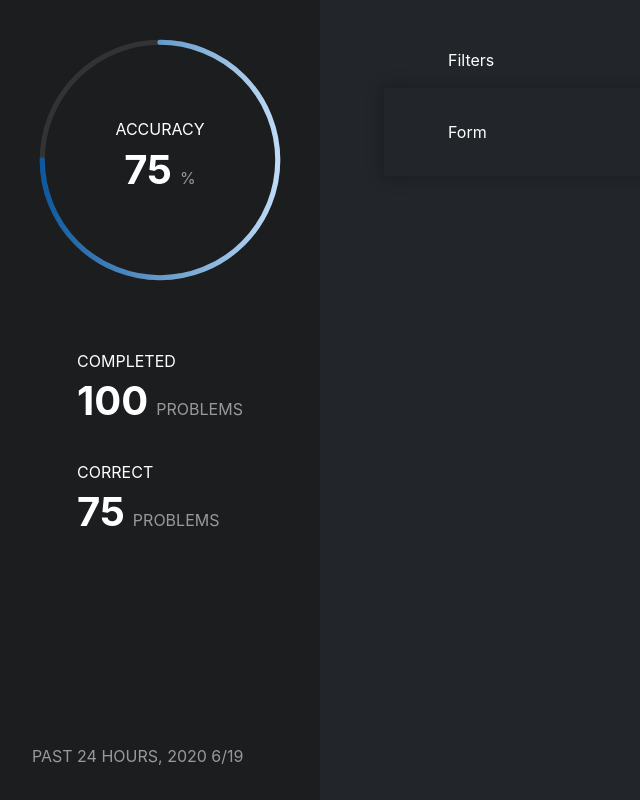
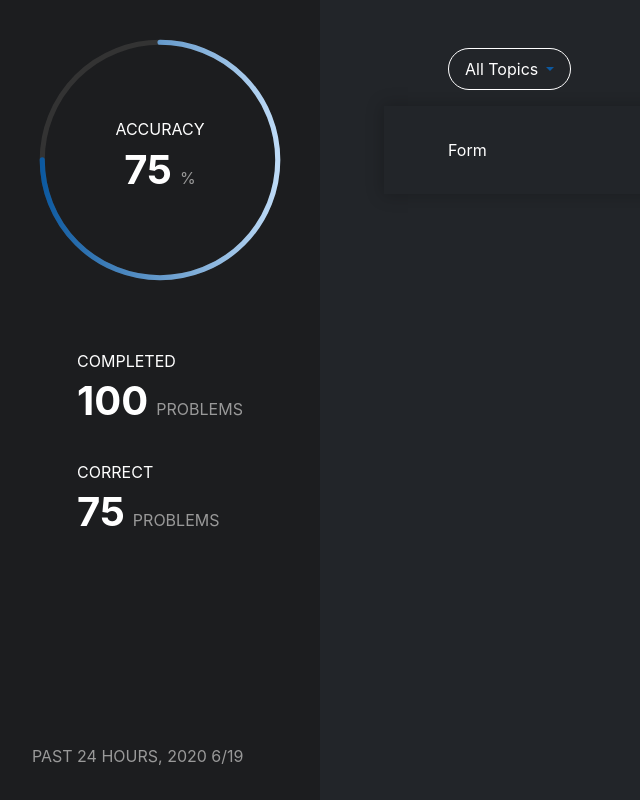
Before and after one commit to VictorCazanave/avancevl-exam, a React (Create React App) app: page / in a window 1280 px wide. Shown: the whole page, without its empty margins (0-640 px from the left). Built offline with nearby package versions, Linux system fonts and the light colour scheme.

Commit message:
Implement simple selector for desktop

```diff
--- a/src/components/Exercise/ExerciseFilters.js
+++ b/src/components/Exercise/ExerciseFilters.js
@@ -1,9 +1,50 @@
-import React from 'react';
+import React, { useState } from 'react';
+import Dropdown from 'react-bootstrap/Dropdown';
 
 function ExerciseFilters() {
+	const [topic, setTopic] = useState('all');
+	const [topicOptions] = useState([
+		{
+			value: 'all',
+			label: 'All Topics',
+		},
+		{
+			value: 'algebra',
+			label: 'Algebra',
+		},
+		{
+			value: 'geometry',
+			label: 'Geometry',
+		},
+		{
+			value: 'trigonometry',
+			label: 'Trigonometry',
+		},
+		{
+			value: 'arithmetic',
+			label: 'Arithmetic',
+		},
+	]);
+
 	return (
 		<div className="filters">
-			Filters
+			<Dropdown onSelect={setTopic}>
+				<Dropdown.Toggle>
+					{topicOptions.find((option) => option.value === topic).label}
+				</Dropdown.Toggle>
+
+				<Dropdown.Menu>
+					<Dropdown.Toggle>
+						X
+					</Dropdown.Toggle>
+					<Dropdown.Header>TOPICS</Dropdown.Header>
+					{topicOptions.map((option) => (
+						<Dropdown.Item key={option.value} as="div" eventKey={option.value}>
+							{option.label}
+						</Dropdown.Item>
+					))}
+				</Dropdown.Menu>
+			</Dropdown>
 		</div>
 	);
 }
--- a/src/index.scss
+++ b/src/index.scss
@@ -3,4 +3,5 @@
 @import "./styles/reset";
 @import "./styles/base";
 @import "./styles/progress";
+@import "./styles/select";
 @import "./styles/app";
--- /dev/null
+++ b/src/styles/_select.scss
@@ -0,0 +1,65 @@
+/*
+ * Override default style of bootstrap dropdown
+ * To avoid so many CSS changes, it may be better to use another component or build a custom one that fits the design
+ */
+
+// TODO: Implement mobile style
+.dropdown {
+  .dropdown {
+    // Override .btn.btn-primary styles
+    &-toggle,
+    &-toggle:active {
+      padding: 0.5rem 1rem;
+      border: 1px solid $color-white;
+      border-radius: 100rem;
+      background: $color-gray-dark !important;
+      box-shadow: none !important;
+
+      &:after {
+        margin-left: 0.5rem;
+        color: $color-blue;
+      }
+    }
+
+    &-menu {
+      top: 1rem !important; // TODO: Find less dirty way
+      border-radius: 1rem;
+      box-shadow: 0 0 1rem 0.1rem rgba(0, 0, 0, 0.2);
+      background-color: lighten($color-gray-dark, 5);
+    }
+
+    &-header {
+      color: $color-white;
+      font-weight: bold;
+    }
+
+    &-item {
+      color: $color-gray-light;
+      cursor: pointer;
+
+      &:focus,
+      &:hover {
+        background: linear-gradient(to right, $color-blue, $color-blue-light);
+        color: $color-white;
+      }
+    }
+  }
+
+  &.show {
+    .dropdown {
+      &-toggle {
+        border-color: $color-blue;
+        background-color: $color-gray-dark;
+        color: $color-blue;
+
+        &:focus {
+          box-shadow: none;
+        }
+
+        &:after {
+          color: $color-white;
+        }
+      }
+    }
+  }
+}
```
